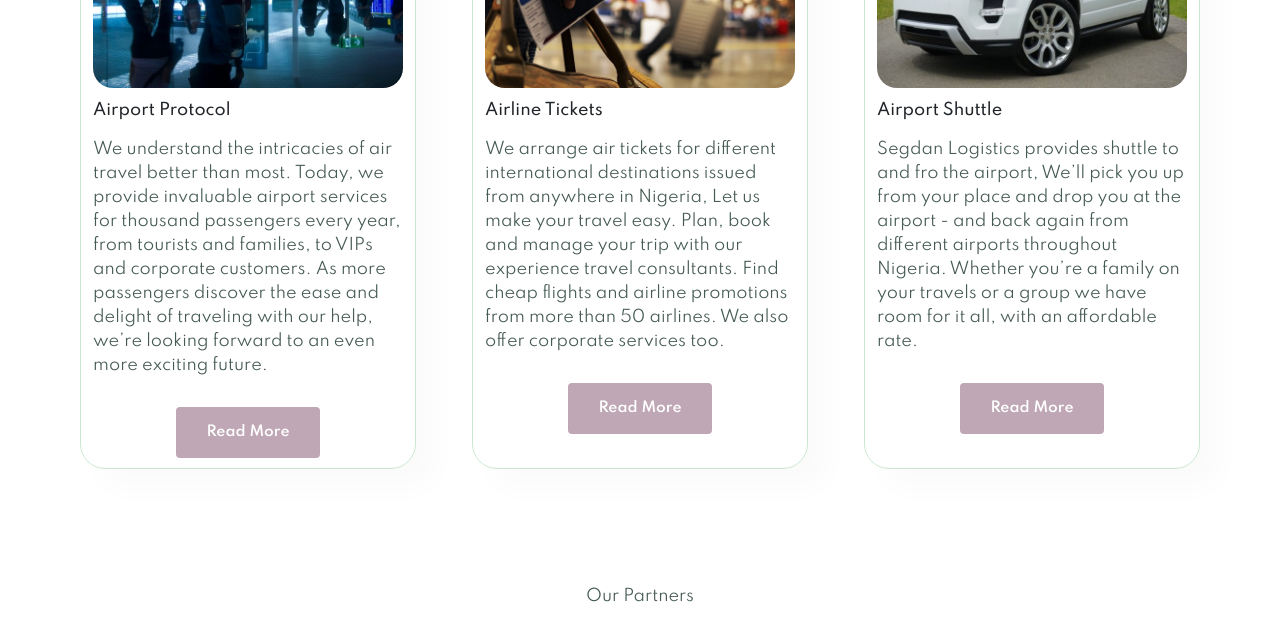
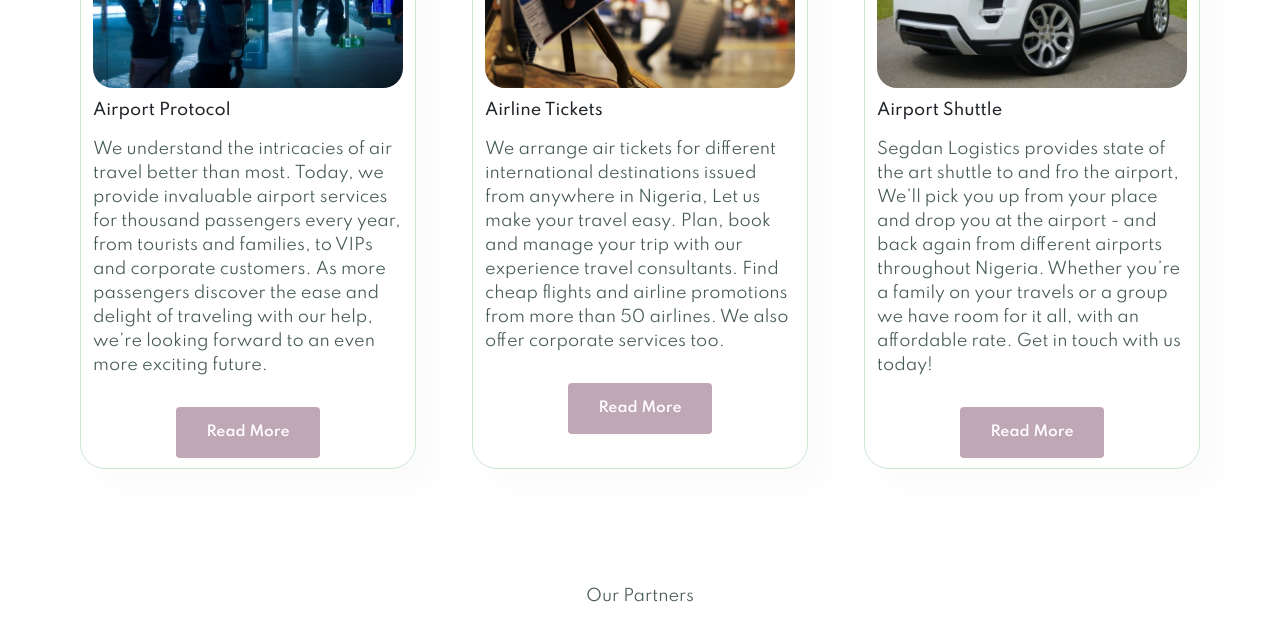
Before and after one commit to segunh/Logistics, a plain HTML site: page index.html in a window 1280 px wide. Shown: the part 1220-1856 px from the top of the page. Drawn offline with nearby package versions, Linux system fonts and the light colour scheme.

Commit message:
Add files via upload

```diff
--- a/index.html
+++ b/index.html
@@ -96,10 +96,10 @@
                 <div class="des">
                     <span>Airport Shuttle</span>
                     <p>
-                        Segdan Logistics provides shuttle to and fro the airport, We’ll pick you up
+                        Segdan Logistics provides state of the art shuttle to and fro the airport, We’ll pick you up
                         from your place and drop you at the airport - and back again from different airports
                         throughout Nigeria. Whether you’re a family on your travels or a group we
-                        have room for it all, with an affordable rate.</p>
+                        have room for it all, with an affordable rate. Get in touch with us today!</p>
 
                 </div>
                 <a href="#"><button class="normal">Read More</button></a>
```
